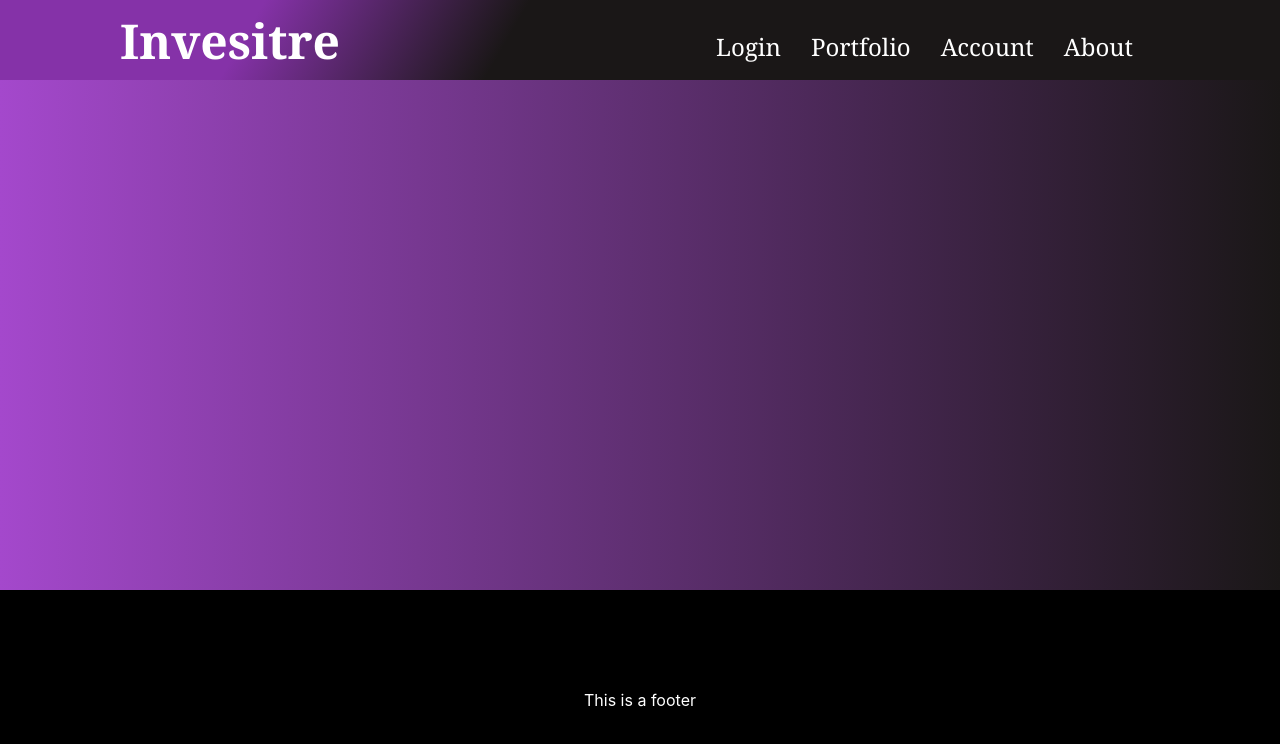
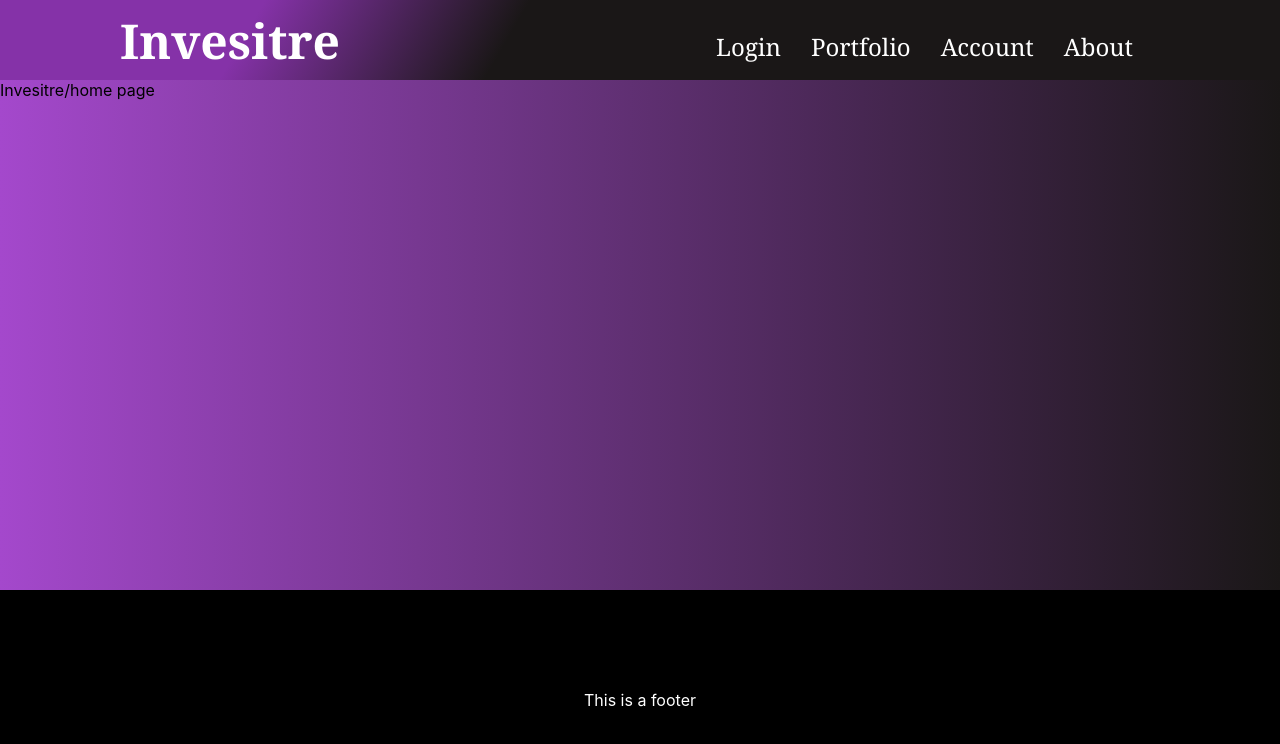
Before and after one commit to pchachicho/Stock-Trading-App, a React (Vite) app: page / in a window 1280 px wide. Shown: the top 744 px of the page. Built offline with nearby package versions, Linux system fonts and the light colour scheme.

Commit message:
fixed home and added syling

```diff
--- a/src/App.jsx
+++ b/src/App.jsx
@@ -17,7 +17,7 @@ function App() {
           <Route exact path="/login" element={<LogIn />} />
           <Route exact path="/portfolio" element={<Portfolio />} />
           <Route exact path="/account" element={<Account />} />
-          <Route exact path="/home" element={<Home />} />
+          <Route exact path="/" element={<Home />} />
         </Routes>
         <Footer />
       </Router>
--- a/src/components/Home/Home.jsx
+++ b/src/components/Home/Home.jsx
@@ -2,7 +2,7 @@ import React from 'react'
 
 function Home() {
     return (
-        <div>Invesitre</div>
+        <div>Invesitre/home page</div>
     )
 }
 
--- a/src/components/LogIn/login.css
+++ b/src/components/LogIn/login.css
@@ -1,7 +1,3 @@
-body {
-    background: linear-gradient(to right, rgb(164, 72, 204), rgb(26, 23, 23));
-}
-
 .container {
     display: flex;
     flex-direction: column;
@@ -13,6 +9,12 @@ body {
     border-radius: 10px;
     width: 200px;
     background-color: rgb(26, 23, 23);
+    box-shadow: 0px 11px 16px 0px rgba(0, 0, 0, 0.7);
+}
+
+.container:hover {
+    transform: translateY(-1px);
+    box-shadow: 0px 16px 20px 0px rgba(0, 0, 0, 0.8);
 }
 
 input {
--- a/src/components/NavBar/NavBar.jsx
+++ b/src/components/NavBar/NavBar.jsx
@@ -24,7 +24,7 @@ function NavBar() {
   return (
     <nav className="navbar">
       <div className="navbar-container">
-        <Link to="/home" className="navbar-logo" onClick={closeMobileMenu}>
+        <Link to="/" className="navbar-logo" onClick={closeMobileMenu}>
           <span style={{ fontWeight: 'bold' }}>Invesitre</span>
         </Link>
         <div className="menu-icon" onClick={handleClick}>
--- a/src/index.css
+++ b/src/index.css
@@ -5,6 +5,7 @@ body {
     sans-serif;
   -webkit-font-smoothing: antialiased;
   -moz-osx-font-smoothing: grayscale;
+  background: linear-gradient(to right, rgb(164, 72, 204), rgb(26, 23, 23));
 }
 
 code {
```
